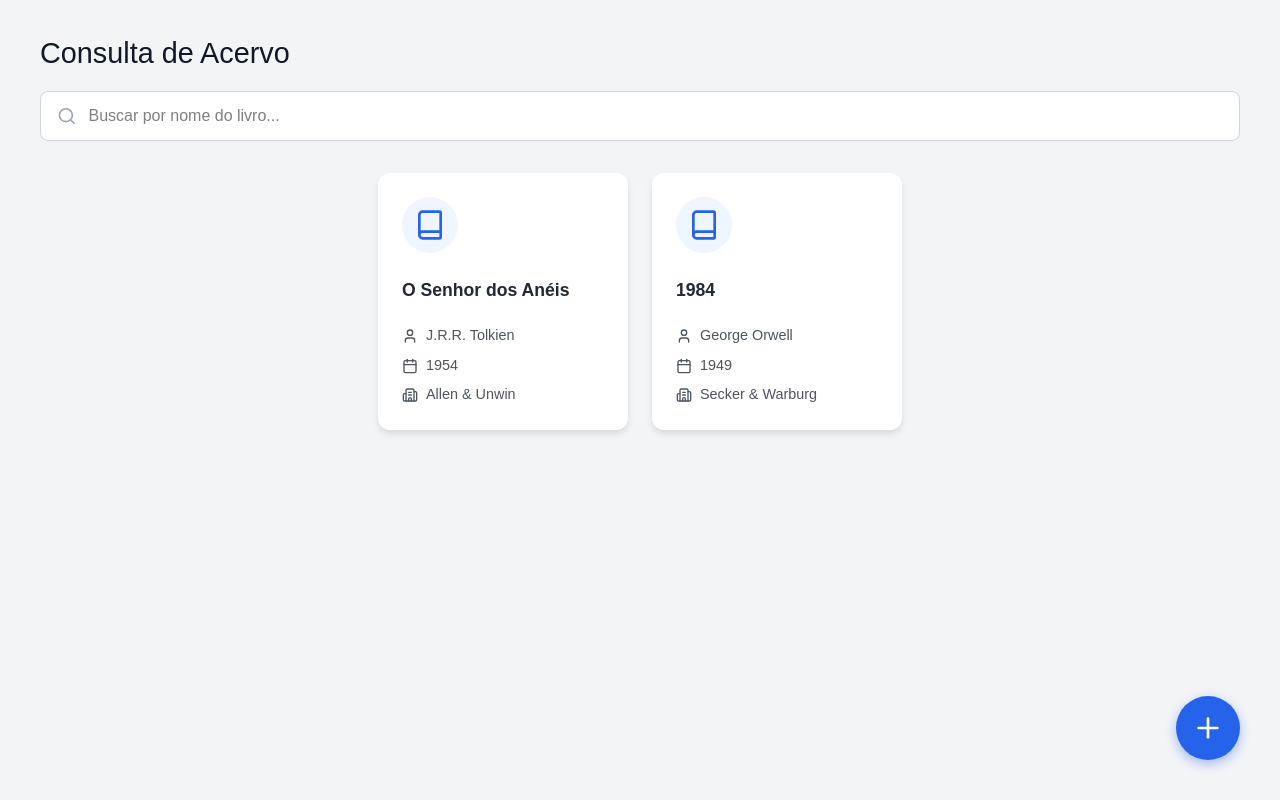
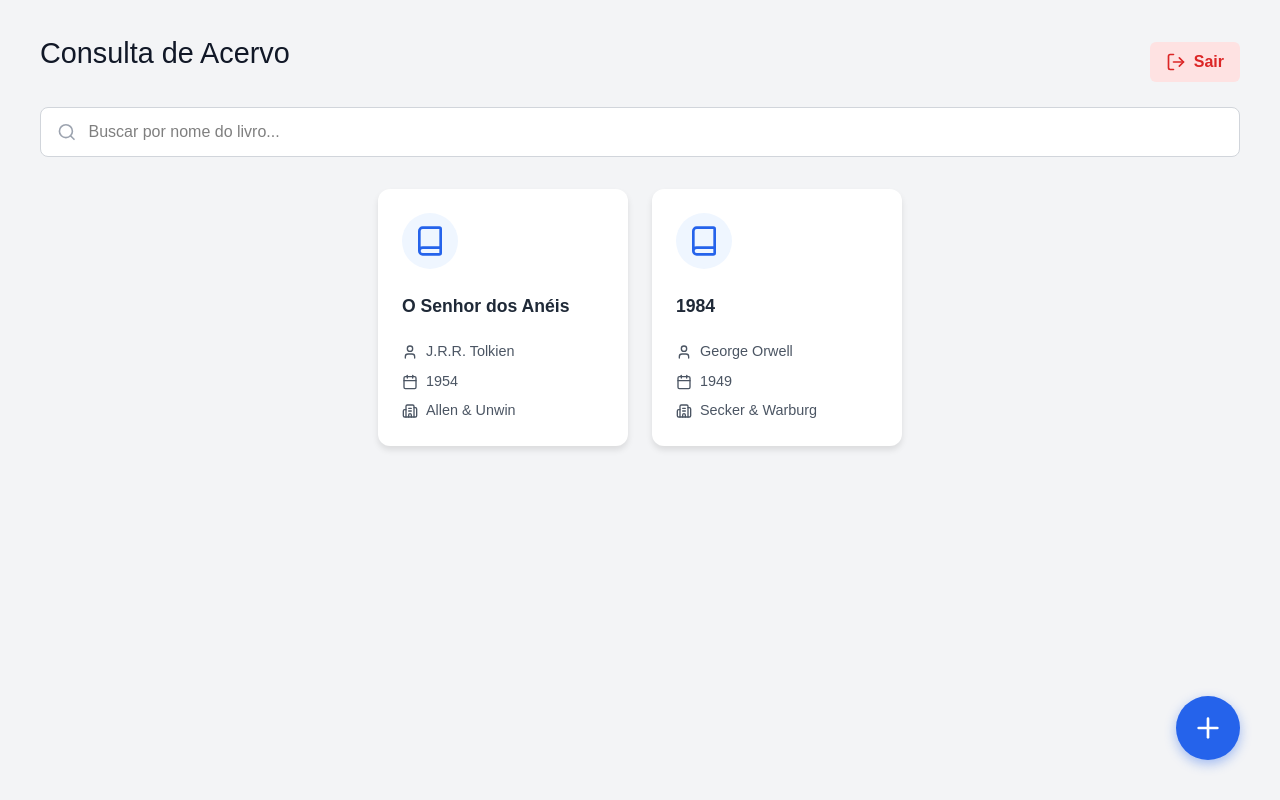
Before and after one commit to JoaoAJRomao/bibliotecav1, a Next.js app: page /dashboard in a window 1280 px wide. Built offline with nearby package versions, Linux system fonts and the light colour scheme.

Commit message:
Adiciona funcionalidade de logout

```diff
--- a/app/dashboard/page.tsx
+++ b/app/dashboard/page.tsx
@@ -1,7 +1,8 @@
 'use client';
 
 import React, { useState, CSSProperties } from 'react';
-import { Search, Book, User, Calendar, Building2, Plus, X } from 'lucide-react';
+import { useRouter } from 'next/navigation';
+import { Search, Book, User, Calendar, Building2, Plus, X, LogOut } from 'lucide-react';
 
 interface BookData {
   id: number;
@@ -17,6 +18,7 @@ const BookSearch = () => {
     { id: 1, nome: "O Senhor dos Anéis", autor: "J.R.R. Tolkien", ano: 1954, editora: "Allen & Unwin" },
     { id: 2, nome: "1984", autor: "George Orwell", ano: 1949, editora: "Secker & Warburg" },
   ]);
+  const router = useRouter();
 
   const [busca, setBusca] = useState('');
   const [isModalOpen, setIsModalOpen] = useState(false);
@@ -32,6 +34,13 @@ const BookSearch = () => {
   const livrosFiltrados = livros.filter(livro =>
     livro.nome.toLowerCase().includes(busca.toLowerCase())
   );
+
+  // Função de Logout
+  const handleLogout = () => {
+    // Aqui no futuro você limparia tokens (JWT) ou cookies de sessão
+    console.log('Utilizador saiu do sistema');
+    router.push('/'); // Redireciona para a página de login (raiz)
+  };
 
   const handleAddBook = (e: React.FormEvent) => {
     e.preventDefault();
@@ -51,7 +60,18 @@ const BookSearch = () => {
   return (
     <div style={styles.container}>
       <header style={styles.header}>
-        <h1 style={styles.pageTitle}>Consulta de Acervo</h1>
+        <div style={styles.topBar}>
+          <h1 style={styles.pageTitle}>Consulta de Acervo</h1>
+          <button
+            onClick={handleLogout}
+            style={styles.logoutButton}
+            title="Sair do sistema"
+          >
+            <LogOut size={20} />
+            <span>Sair</span>
+          </button>
+        </div>
+
         <div style={styles.searchBar}>
           <Search size={20} style={styles.searchIcon} />
           <input
@@ -222,7 +242,26 @@ const styles: Record<string, CSSProperties> = {
     fontWeight: 'bold',
     cursor: 'pointer',
     marginTop: '1rem'
-  }
+  },
+  topBar: {
+    display: 'flex',
+    justifyContent: 'space-between',
+    alignItems: 'center',
+    marginBottom: '1rem'
+  },
+  logoutButton: {
+    display: 'flex',
+    alignItems: 'center',
+    gap: '0.5rem',
+    backgroundColor: '#fee2e2', // Vermelho muito claro
+    color: '#dc2626', // Vermelho
+    border: 'none',
+    padding: '0.5rem 1rem',
+    borderRadius: '6px',
+    cursor: 'pointer',
+    fontWeight: 'bold',
+    transition: 'background 0.2s'
+  },
 };
 
 export default BookSearch;
```
